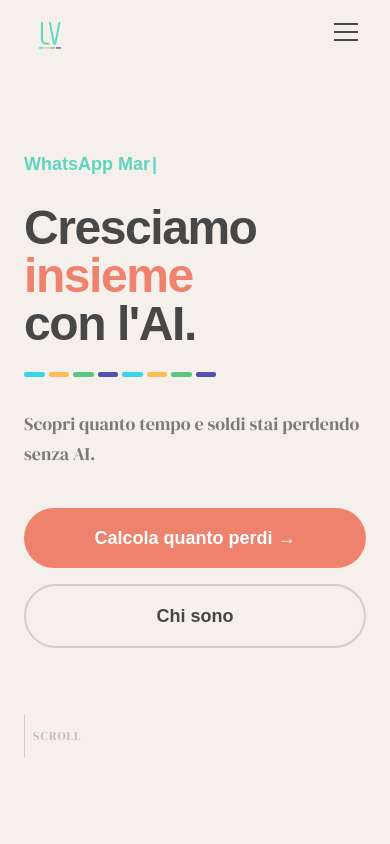
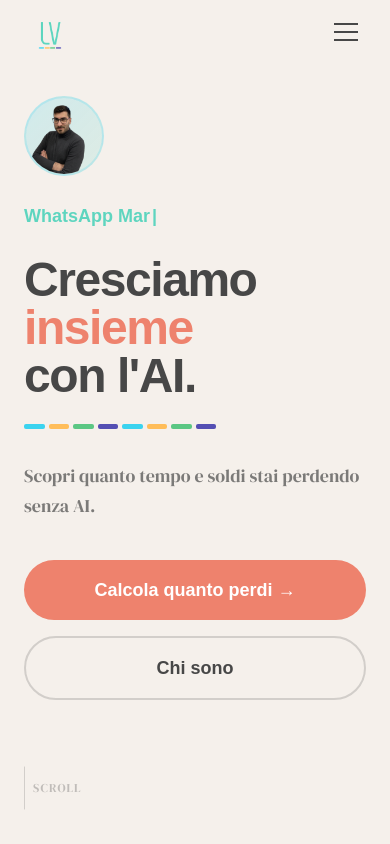
Before and after one commit to makelucavizza-ship-it/sito-personale, a Next.js app: page / in a window 390 px wide. Shown: the top 844 px of the page. Built offline with nearby package versions, Linux system fonts and the light colour scheme.

Commit message:
Show photo on mobile Hero as circular avatar 80px
La foto era hidden su mobile (solo colonna destra desktop).
Aggiunto avatar circolare 80px sopra il typewriter, visibile solo su mobile.

https://claude.ai/code/session_01CGND5pdBDErRkX1suWPy6K

```diff
--- a/src/components/home/Hero.tsx
+++ b/src/components/home/Hero.tsx
@@ -70,6 +70,20 @@ export default function Hero() {
             animate={{ opacity: 1, y: 0 }}
             transition={{ duration: 0.7, ease: "easeOut" }}
           >
+            {/* Avatar mobile-only */}
+            <div className="md:hidden mb-6">
+              <div className="w-20 h-20 rounded-full overflow-hidden bg-gradient-to-br from-accent-1/20 to-accent-5/15 border-2 border-accent-1/20">
+                <Image
+                  src="/luca-vizza-nobg.png"
+                  alt="Luca Vizza"
+                  width={80}
+                  height={80}
+                  className="w-full h-full object-cover object-top"
+                  priority
+                />
+              </div>
+            </div>
+
             {/* Typewriter label */}
             <div className="mb-6 h-8 flex items-center">
               <motion.span
```
